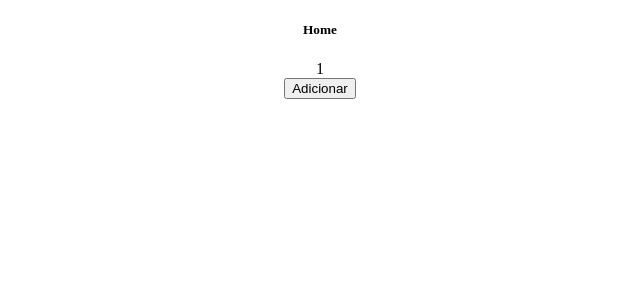
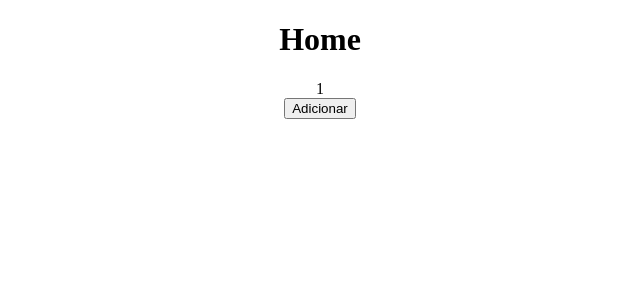
Before and after one commit to diegox300/senescencia, a Next.js app: page / in a window 1280 px wide. Shown: the top 300 px of the page, without its empty margins (320-960 px from the left). Built offline with nearby package versions, Linux system fonts and the light colour scheme.

Commit message:
Testes de Deploy na vercel

```diff
--- a/pages/index.js
+++ b/pages/index.js
@@ -4,7 +4,7 @@ function Home(){
     return (
         <div>
             <center>
-                <h5>Home</h5>
+                <h1>Home</h1>
                 <Contador />
              </center>
         </div>
```
